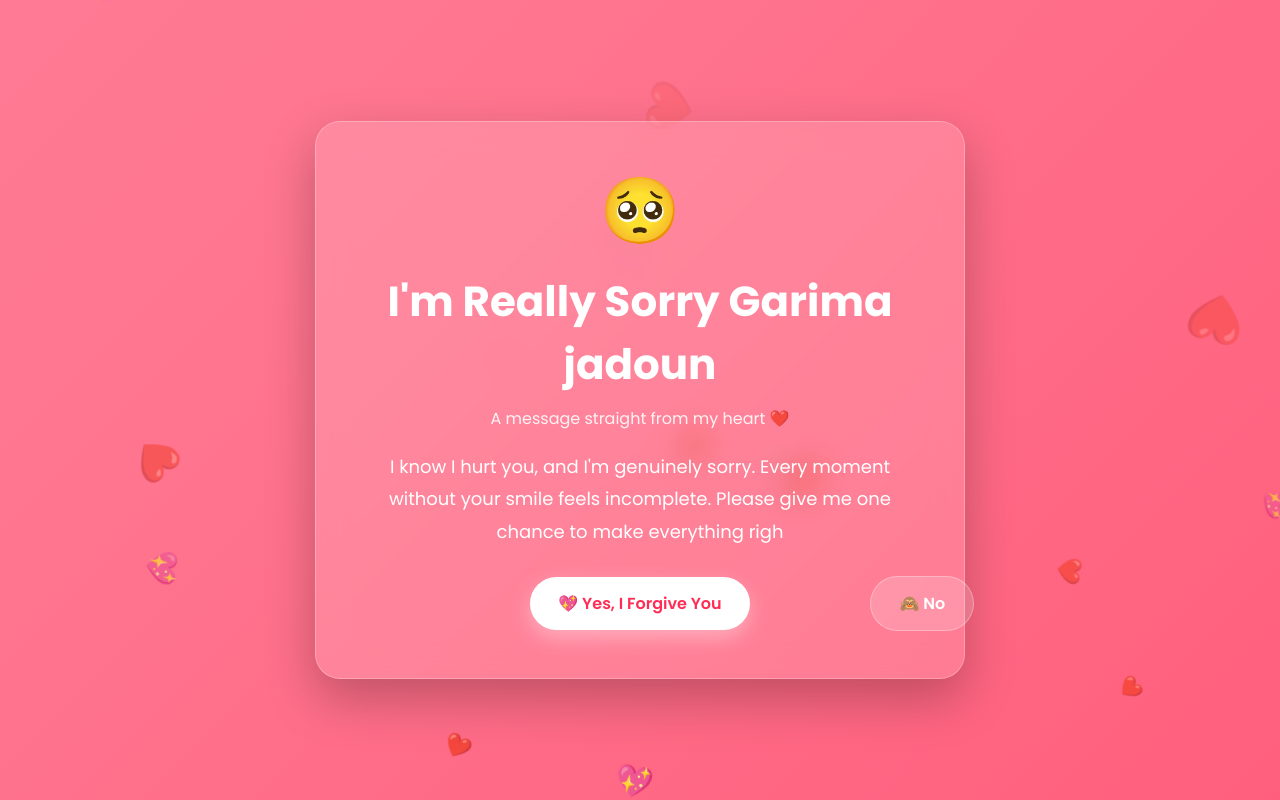
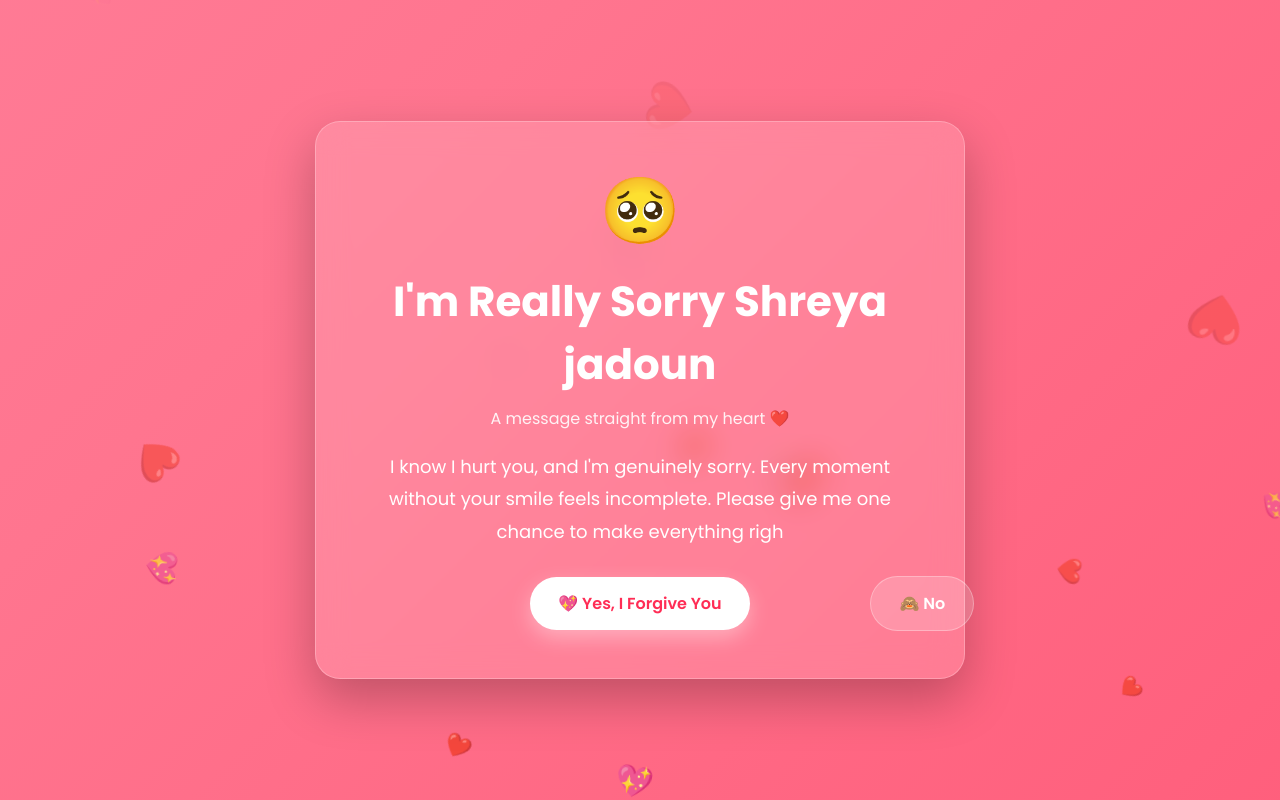
Before and after one commit to abhaysingh8904/Instaclone, a plain HTML site: page index.html in a window 1280 px wide. Drawn offline with Linux system fonts and the light colour scheme.

Commit message:
Initial commit

```diff
--- a/index.html
+++ b/index.html
@@ -99,7 +99,7 @@ button{
 
 <div class="card">
     <div class="emoji">🥺</div>
-    <h1>I'm Really Sorry Garima jadoun</h1>
+    <h1>I'm Really Sorry Shreya jadoun</h1>
     <p class="subtitle">A message straight from my heart ❤️</p>
 
     <div id="text"></div>
```
